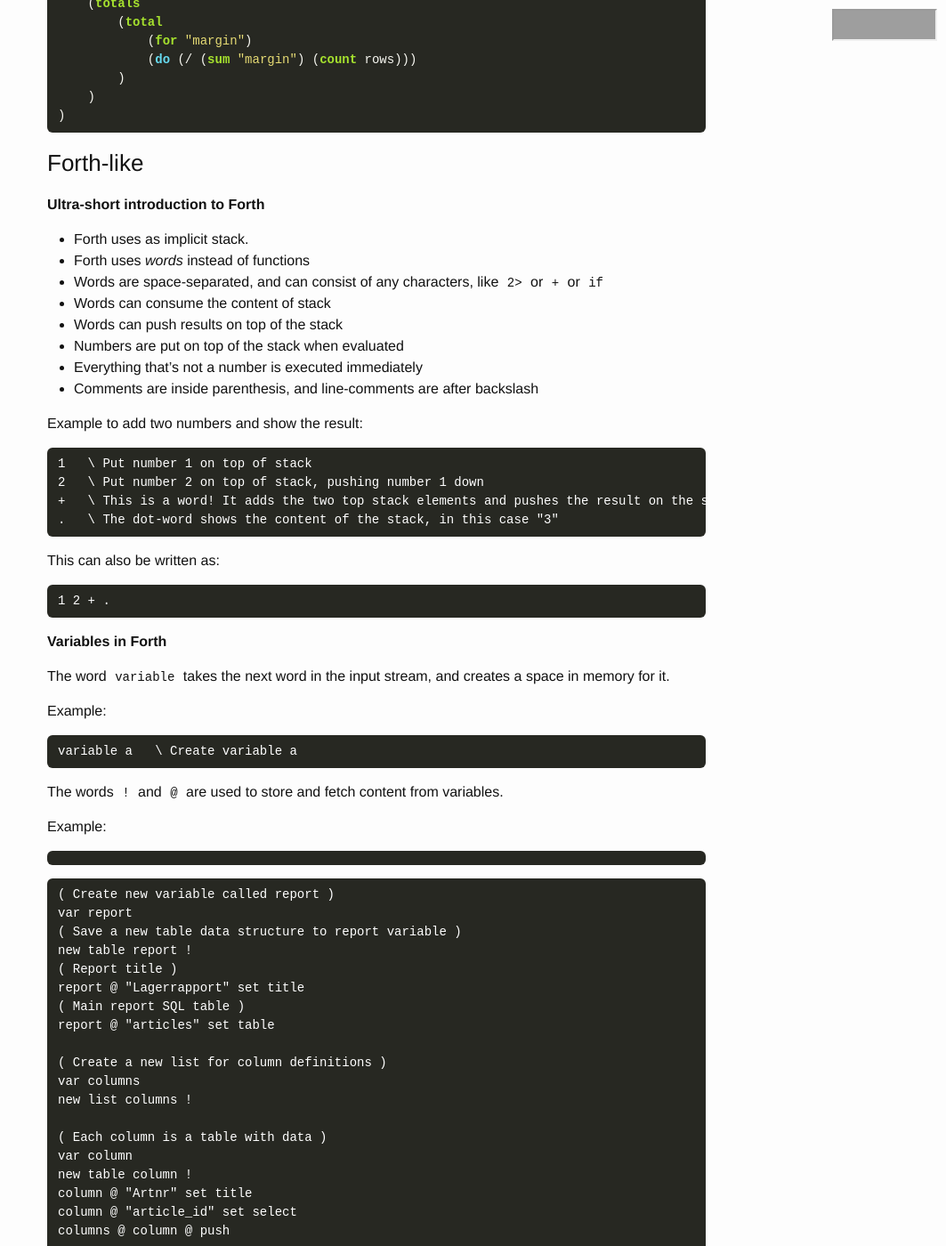
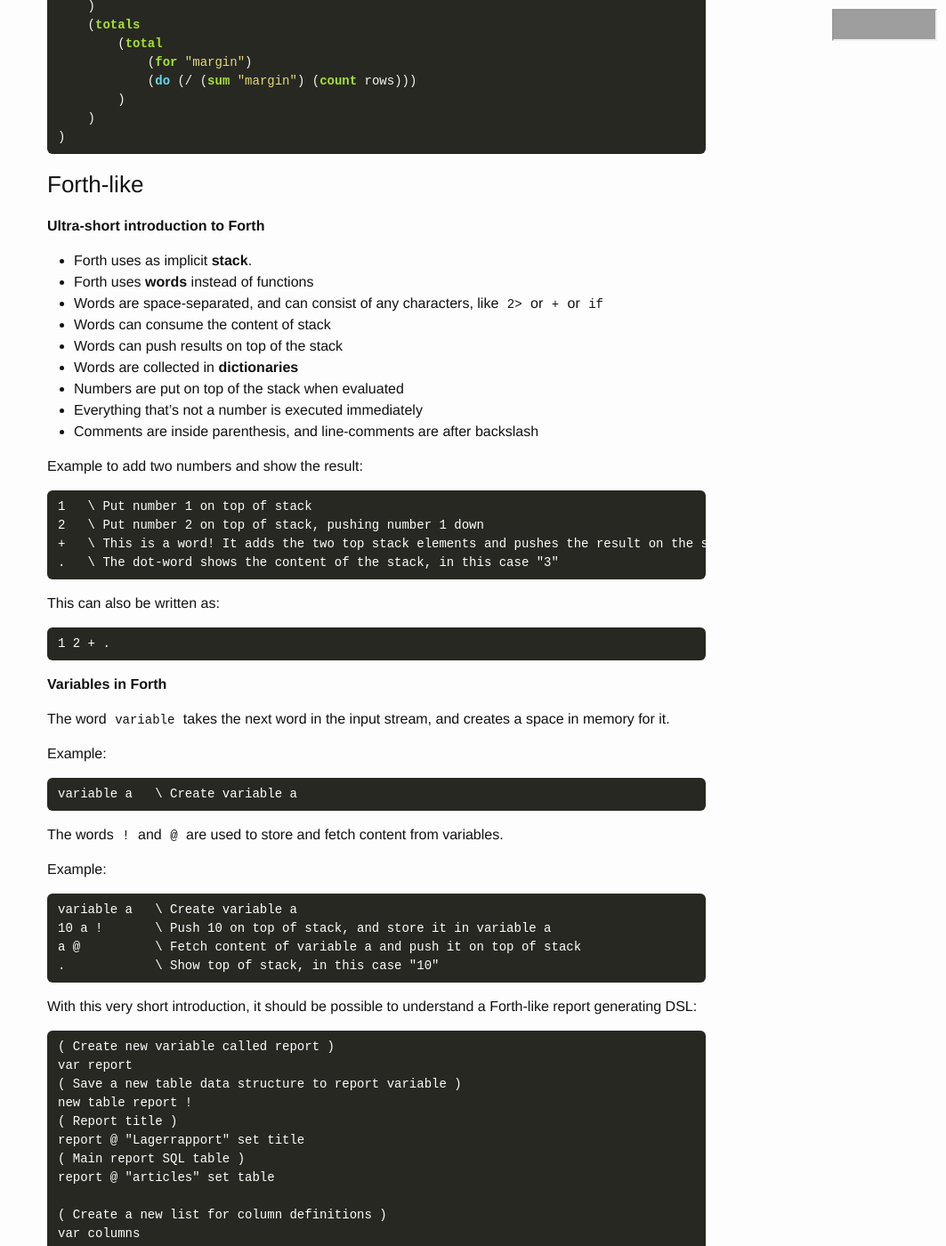
Before and after one commit to olleharstedt/olleharstedt.github.io, a Jekyll site: the page built from _posts/2024-05-25-report-generating-domain-specific-language-php.markdown, in a window 1280 px wide and 1400 px high, scrolled down 2144 px. Shown: the whole window at 89% size, without its empty margins (217-1280 px from the left). Built offline with Jekyll 4.4.1, drawn with Linux system fonts in a browser that asks for light colours; nearby versions of some CDN libraries; some of the changed text lies outside the part shown; grey boxes are pictures that could not be loaded.

Commit message:
Forth text

````diff
--- a/_posts/2024-05-25-report-generating-domain-specific-language-php.markdown
+++ b/_posts/2024-05-25-report-generating-domain-specific-language-php.markdown
@@ -96,18 +97,19 @@ Looks like a primitive version of Lisp, or Lisp without the macros.
 
 **Ultra-short introduction to Forth**
 
-* Forth uses as implicit stack.
-* Forth uses _words_ instead of functions
+* Forth uses as implicit **stack**.
+* Forth uses **words** instead of functions
 * Words are space-separated, and can consist of any characters, like `2>` or `+` or `if`
 * Words can consume the content of stack
 * Words can push results on top of the stack
+* Words are collected in **dictionaries**
 * Numbers are put on top of the stack when evaluated
 * Everything that's not a number is executed immediately
 * Comments are inside parenthesis, and line-comments are after backslash
 
 Example to add two numbers and show the result:
 
-```text
+```
 1   \ Put number 1 on top of stack
 2   \ Put number 2 on top of stack, pushing number 1 down
 +   \ This is a word! It adds the two top stack elements and pushes the result on the stack
@@ -116,7 +118,7 @@ Example to add two numbers and show the result:
 
 This can also be written as:
 
-```text
+```
 1 2 + .
 ```
 
@@ -135,7 +137,13 @@ The words `!` and `@` are used to store and fetch content from variables.
 Example:
 
 ```text
+variable a   \ Create variable a
+10 a !       \ Push 10 on top of stack, and store it in variable a
+a @          \ Fetch content of variable a and push it on top of stack
+.            \ Show top of stack, in this case "10"
 ```
+
+With this very short introduction, it should be possible to understand a Forth-like report generating DSL:
 
 ```text
 ( Create new variable called report )
@@ -182,7 +190,7 @@ totals @ total @ push
 report @ totals @ set totals
 ```
 
-**JSON**
+### JSON
 
 ```json
 {
````
Also changed, not shown: other parts of _posts/2024-05-25-report-generating-domain-specific-language-php.markdown (+1 -0 lines).
